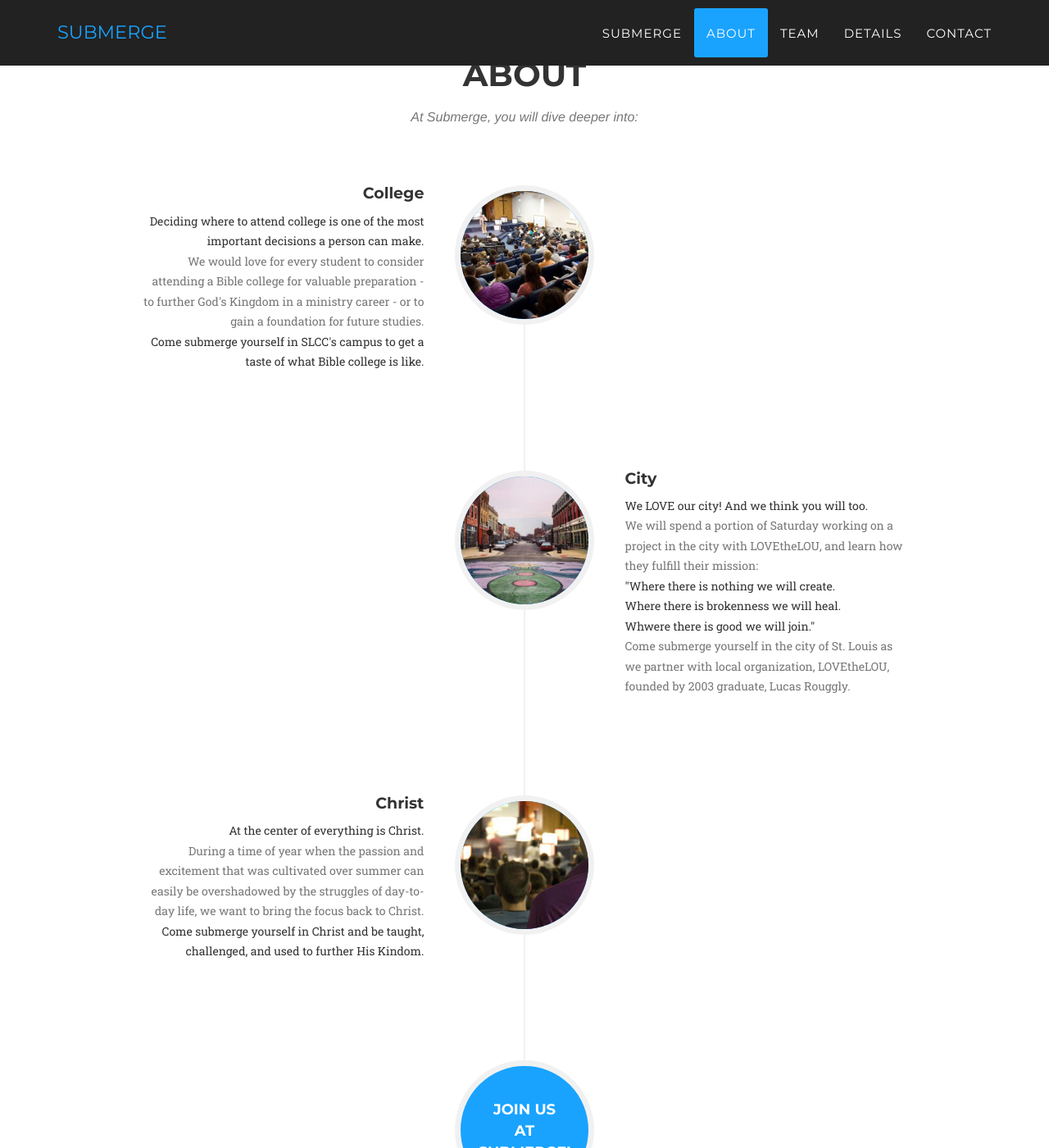
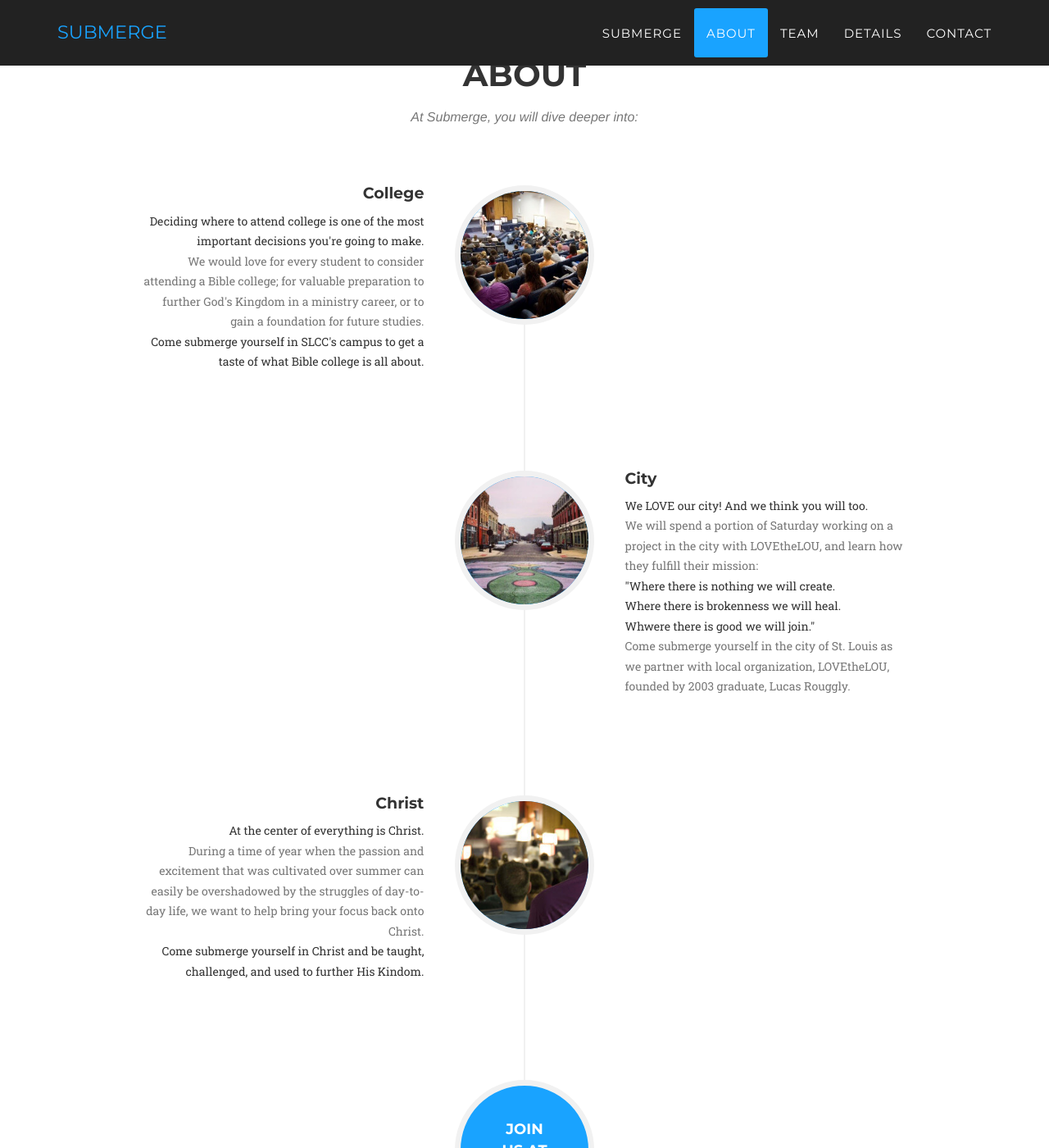
Before and after one commit to stlchristianedu/submergestl.com, a Jekyll site: the page built from index.html, in a window 1280 px wide and 1400 px high, scrolled down 1622 px. Shown: the whole window at 82% size. Built offline with Jekyll 4.4.1, drawn with Linux system fonts in a browser that asks for light colours; some web fonts are replaced.

Commit message:
Making the tone of the 'about' section more personable
The text now speaks a little more naturally to the individual who
is reading it (at least, I think it does).

Signed-off-by: Elliot Voris <elliot@voris.me>

```diff
--- a/_includes/about.html
+++ b/_includes/about.html
@@ -19,9 +19,9 @@
                                     <h4 class="subheading">College</h4>
                                 </div>
                                 <div class="timeline-body">
-                                    <p>Deciding where to attend college is one of the most important decisions a person can make.</p>
-                                    <p class="text-muted">We would love for every student to consider attending a Bible college for valuable preparation - to further God's Kingdom in a ministry career - or to gain a foundation for future studies.</p>
-                                    <p>Come submerge yourself in SLCC's campus to get a taste of what Bible college is like.</p>
+                                    <p>Deciding where to attend college is one of the most important decisions you're going to make.</p>
+                                    <p class="text-muted">We would love for every student to consider attending a Bible college; for valuable preparation to further God's Kingdom in a ministry career, or to gain a foundation for future studies.</p>
+                                    <p>Come submerge yourself in SLCC's campus to get a taste of what Bible college is all about.</p>
                                 </div>
                             </div>
                         </li>
@@ -51,15 +51,15 @@
                                 </div>
                                 <div class="timeline-body">
                                     <p>At the center of everything is Christ.</p>
-                                    <p class="text-muted">During a time of year when the passion and excitement that was cultivated over summer can easily be overshadowed by the struggles of day-to-day life, we want to bring the focus back to Christ.</p>
+                                    <p class="text-muted">During a time of year when the passion and excitement that was cultivated over summer can easily be overshadowed by the struggles of day-to-day life, we want to help bring your focus back onto Christ.</p>
                                     <p>Come submerge yourself in Christ and be taught, challenged, and used to further His Kindom.</p>
                                 </div>
                             </div>
                         </li>
                         <li class="timeline-inverted">
                             <div class="timeline-image">
-                                <h4>Join us
-                                    <br />at
+                                <h4>Join
+                                    <br />us at
                                     <br />Submerge!</h4>
                             </div>
                         </li>
```
